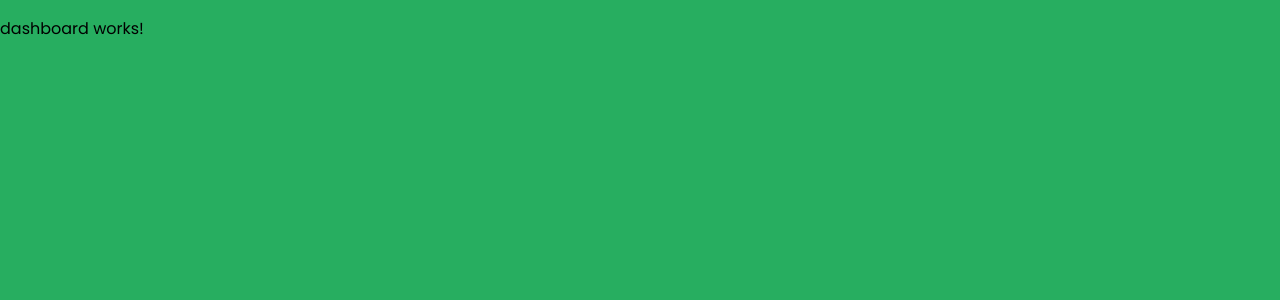
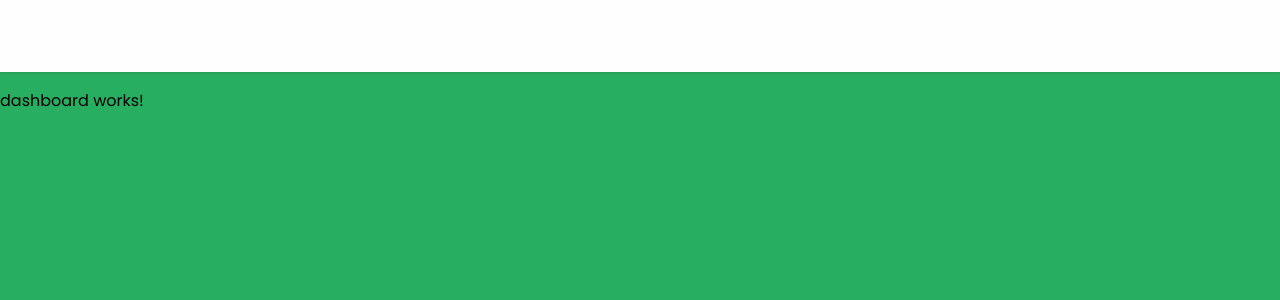
Before and after one commit to AtelliAndressa/SistemaFinanceiro-front, an Angular app: page /dashboard in a window 1280 px wide. Shown: the top 300 px of the page. Built offline with nearby package versions, Linux system fonts and the light colour scheme.

Commit message:
navbar
criação do componente navbar - estrutura apenas

```diff
--- /dev/null
+++ b/src/app/components/navbar/navbar.component.html
@@ -0,0 +1,3 @@
+<div class="container-navbar">
+
+</div>
--- /dev/null
+++ b/src/app/components/navbar/navbar.component.scss
@@ -0,0 +1,14 @@
+.container-navbar
+{
+    background: #fefefe;
+    border: 1px solid #fefefe;
+    box-sizing: border-box;
+
+    box-shadow: 0px 0.5px 2px rgb(53 51 52 / 16%);
+    height: 72px;
+    display: flex;
+    //position: fixed;
+    width: -webkit-fill-available;
+
+    z-index: 9999;
+}
--- a/src/app/pages/dashboard/dashboard.component.html
+++ b/src/app/pages/dashboard/dashboard.component.html
@@ -1 +1,5 @@
+<navbar>
+
+</navbar>
+
 <p>dashboard works!</p>
--- a/src/app/pages/dashboard/dashboard.component.ts
+++ b/src/app/pages/dashboard/dashboard.component.ts
@@ -1,9 +1,10 @@
 import { Component } from '@angular/core';
+import { NavbarComponent } from '../../components/navbar/navbar.component';
 
 @Component({
   selector: 'app-dashboard',
   standalone: true,
-  imports: [],
+  imports: [NavbarComponent],
   templateUrl: './dashboard.component.html',
   styleUrl: './dashboard.component.scss'
 })
```
Also changed, not shown: src/app/components/navbar/navbar.component.ts (added, +13 -0 lines), src/app/components/navbar/navbar.module.ts (added, +13 -0 lines), 1 other file (tests, documents, lock files or other folders).
